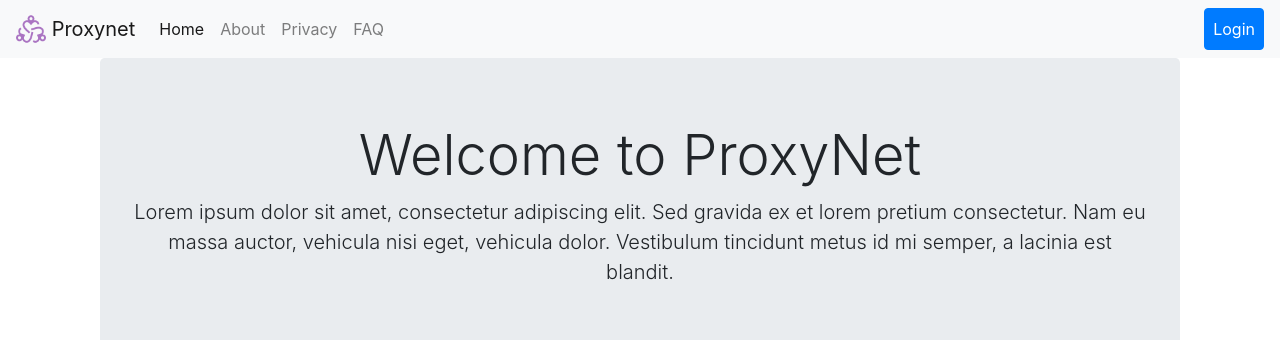
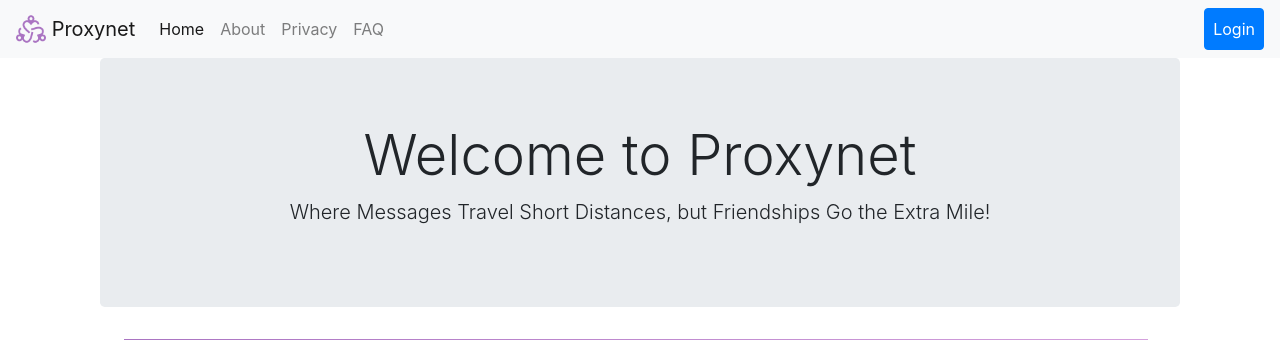
Before and after one commit to proxynet-org/server, a Django app: page / in a window 1280 px wide. Shown: the top 340 px of the page. Run offline with Django 3.2, Linux system fonts and the light colour scheme; parts of the project's set-up code (start-up, migrations or seed data) failed here and were passed over; some libraries are stand-ins or nearby versions.

Commit message:
home page done !

```diff
--- a/templates/web/home.html
+++ b/templates/web/home.html
@@ -8,42 +8,69 @@
   <body>
   <div class="container">
     <div class="jumbotron text-center">
-      <h1 class="display-4">Welcome to ProxyNet</h1>
-      <p class="lead">Lorem ipsum dolor sit amet, consectetur adipiscing elit. Sed gravida ex et lorem pretium
-        consectetur. Nam eu massa auctor, vehicula nisi eget, vehicula dolor. Vestibulum tincidunt metus id mi semper,
-        a lacinia est blandit.</p>
+      <h1 class="display-4">Welcome to Proxynet</h1>
+      <p class="lead">Where Messages Travel Short Distances, but Friendships Go the Extra Mile!</p>
+    </div>
+    <div class="row">
+      <div class="col-12">
+        <img src="{% static 'presentation.png' %}" class="img-fluid ml-4 mb-5" alt="Image">
+      </div>
     </div>
 
     <!-- Image and text section -->
     <div class="row mb-4">
       <div class="col-md-6">
-    <img src="https://picsum.photos/600" alt="Image 1" class="img-fluid">
+        <img src="{% static 'crowded.jpg' %}" alt="Image 1" class="img-fluid">
       </div>
       <div class="col-md-6">
-    <h2>Text to strangers around you !</h2>
-    <p>Lorem ipsum dolor sit amet, consectetur adipiscing elit. Sed gravida ex et lorem pretium consectetur.
-      Nam eu massa auctor, vehicula nisi eget, vehicula dolor.</p>
-    <p>Lorem ipsum dolor sit amet, consectetur adipiscing elit. Sed gravida ex et lorem pretium consectetur.
-      Nam eu massa auctor, vehicula nisi eget, vehicula dolor.</p>
+        <h2>Text to strangers around you!</h2>
+        <p class="lead">
+          With Proxynet, you enter a realm of digital communication where distances collapse, and connections blossom within a 2-kilometer radius of your location. It's a platform that empowers you to reach out and text strangers nearby, forging bonds that transcend the virtual realm.
+        </p>
+        <p class="lead">
+          When you send messages through Proxynet, you can rest assured that your identity remains anonymous. It's an opportunity to explore conversations, ideas, and stories with people you've never met before, yet share the same physical space. Engage in vibrant discussions, exchange thoughts, and discover commonalities, all while maintaining the freedom to express yourself openly.
+        </p>
+        <p class="lead">
+          But here's the beauty of Proxynet: amidst the sea of anonymous interactions, the friendships you make are real. As conversations unfold, you have the chance to connect with individuals who may become an integral part of your life's journey. These newfound friends may walk the same streets, frequent the same cafes, or even be your neighbor, yet you might have never crossed paths otherwise.
+        </p>
       </div>
     </div>
 
     <div class="row mb-4">
       <div class="col-md-6">
-    <h2>Create chatroom for live events</h2>
-    <p>Lorem ipsum dolor sit amet, consectetur adipiscing elit. Sed gravida ex et lorem pretium consectetur.
-      Nam eu massa auctor, vehicula nisi eget, vehicula dolor.</p>
-    <p>Lorem ipsum dolor sit amet, consectetur adipiscing elit. Sed gravida ex et lorem pretium consectetur.
-      Nam eu massa auctor, vehicula nisi eget, vehicula dolor.</p>
+        <h2>Create chatroom for live events and places</h2>
+        <p class="lead">
+          With Proxynet, the possibilities for creating and joining chatrooms are boundless. Whether you're looking to connect with fellow students, event enthusiasts, or people who share a specific interest, Proxynet provides you with the platform to do just that. Imagine creating a chatroom dedicated to your beloved school, like ESIEE Paris, where you can engage with classmates, share insights, discuss assignments, or organize study groups. Proxynet brings together individuals in a shared virtual space, fostering a sense of community and collaboration within a specific place or event.
+        </p>
+        <p class="lead">
+          Joining chatrooms on Proxynet allows you to immerse yourself in discussions centered around specific places or events. Are you attending a music festival, a local art exhibition, or a sporting event? By joining the corresponding chatroom, you can connect with like-minded individuals who are also present or interested in the same event. Share your excitement, exchange recommendations, plan meetups, or simply indulge in conversations that revolve around the shared experience. Proxynet transforms the way we engage with others during specific occasions, enabling real-time interactions and enhancing the overall enjoyment of the event.
+        </p>
       </div>
       <div class="col-md-6">
-    <img src="https://picsum.photos/600" alt="Image 1" class="img-fluid">
+        <img src="{% static 'chatrooms.png' %}" alt="Image 1" class="img-fluid">
       </div>
     </div>
 
+    <div class="row mb-4">
+      <div class="col-md-6">
+        <img src="{% static 'post.png' %}" alt="Image 1" class="img-fluid">
+      </div>
+      <div class="col-md-6">
+        <h2>Explore and share posts</h2>
+        <p class="lead">
+Proxynet offers a wide range of interactive features that allow users to create posts, comment on them, reply to comments, and express their preferences through likes and dislikes. With this platform, you can create posts related to specific locations, such as the Eiffel Tower, and make them visible only to people in the vicinity. This location-based approach ensures that your posts reach the right audience, fostering meaningful discussions and connections within a specific place or event.
+        </p>
+        <p class="lead">
+          In addition to creating posts, Proxynet enables users to engage in lively conversations by commenting on existing posts. You can share your thoughts, insights, and opinions, creating a dynamic dialogue with others who have similar interests or experiences. Furthermore, you have the option to reply to comments, allowing for deeper interactions and the formation of connections with like-minded individuals. The ability to like or dislike posts and comments adds another layer of engagement, providing a simple and effective way to express your appreciation or express differing opinions within the community. Proxynet facilitates an inclusive and interactive environment where everyone's voice can be heard and valued.
+        </p>
+      </div>
+    </div>
+
+  </div>
 
   <script src="https://code.jquery.com/jquery-3.3.1.slim.min.js"></script>
   <script src="https://cdnjs.cloudflare.com/ajax/libs/popper.js/1.14.7/umd/popper.min.js"></script>
   <script src="https://stackpath.bootstrapcdn.com/bootstrap/4.3.1/js/bootstrap.min.js"></script>
 </body>
+
 {% endblock %}
```
Also changed, not shown: templates/web/about.html (+18 -95 lines), images/chatrooms.png (added), images/crowded.jpg (added), images/porus.jpg (added), images/post.png (added), images/presentation.png (added), static/chatrooms.png (added), static/crowded.jpg (added), static/porus.jpg (added), static/post.png (added), 1 other file. Lines whose indentation alone changed are shown as unchanged.
